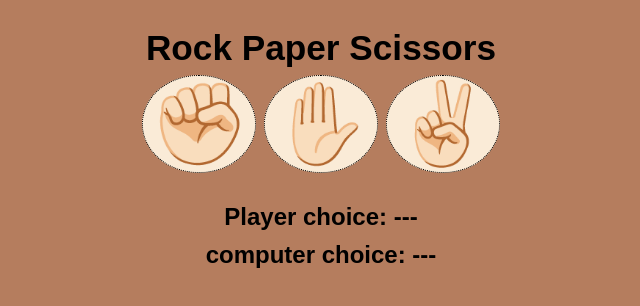
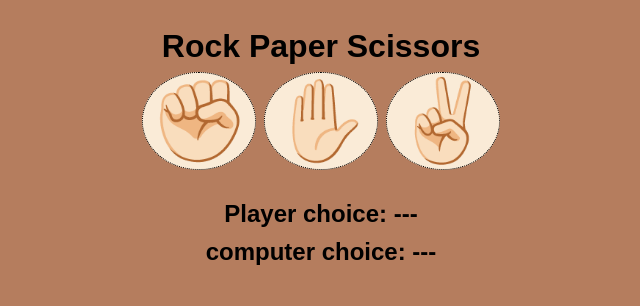
Before and after one commit to Hinata-1818/rock-paper-scissors-game, a plain HTML site: page index.html in a window 1280 px wide. Shown: the whole page, without its empty margins (319-959 px from the left). Drawn offline with Linux system fonts and the light colour scheme.

Commit message:
Update index.html

```diff
--- a/index.html
+++ b/index.html
@@ -7,7 +7,7 @@
     <title>Document</title>
 </head>
 <body>
-    <h3 style="font-size: 2.2em; font-family:Arial ;margin-top:20px;margin-buttom:20px;"> Rock   Paper  Scissors</h3>
+    <h3 style="font-size: 2em; font-family:Arial ;margin-top:20px;margin-buttom:20px;"> Rock   Paper  Scissors</h3>
     <div id="buttons-container">
      <button id="rock" onclick="playgame('rock')">✊🏻</button>
      <button id="paper" onclick="playgame('paper')">✋🏻</button>
```
